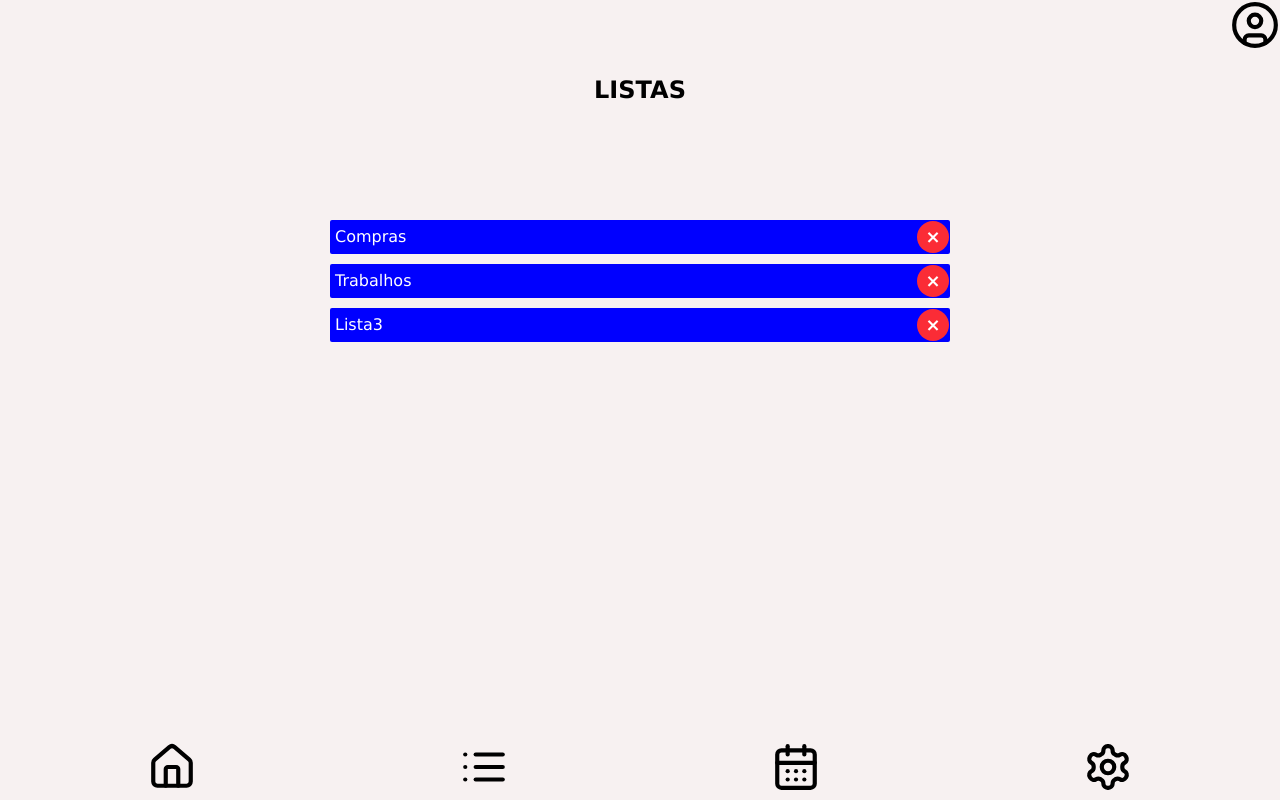
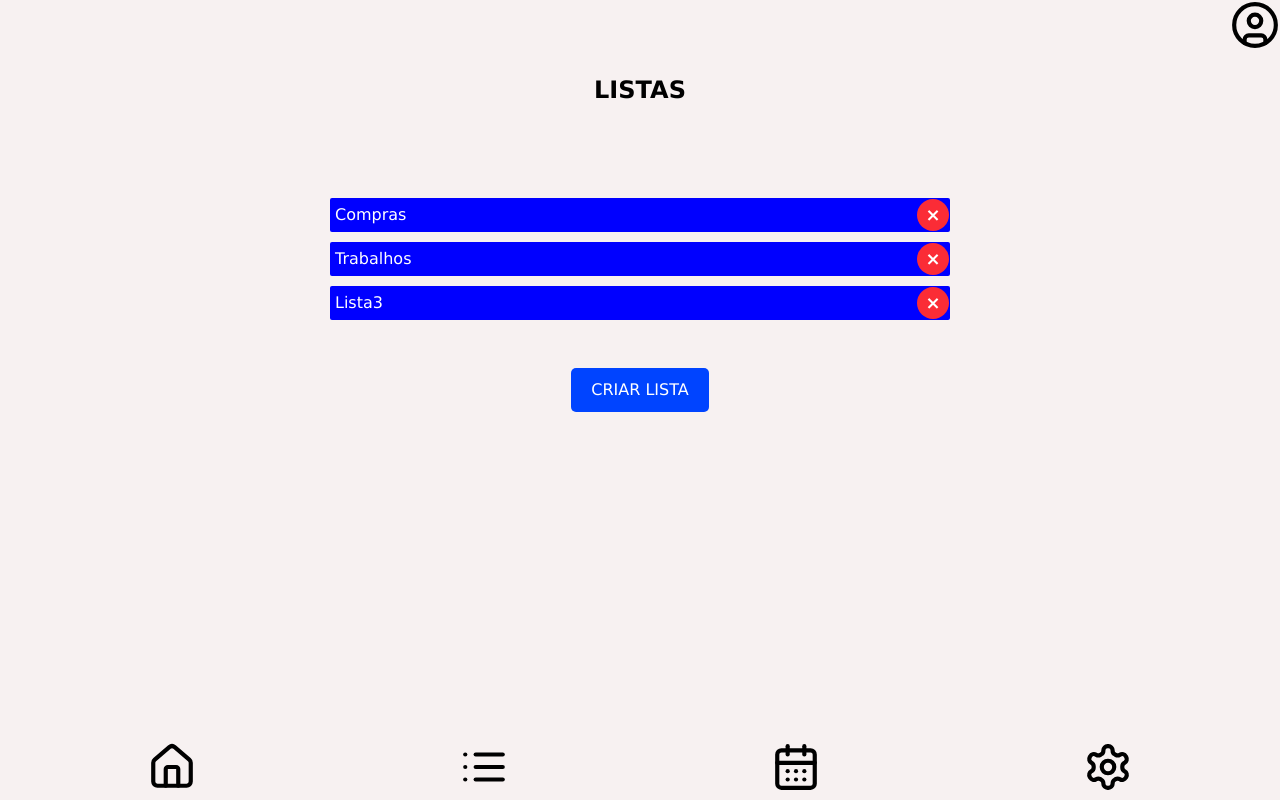
Before and after one commit to theonv/T-Pago, a Next.js app in the folder tp/: page /lists in a window 1280 px wide. Built offline with nearby package versions, Linux system fonts and the light colour scheme.

Commit message:
Button List

```diff
--- a/tp/src/app/lists/lists.css
+++ b/tp/src/app/lists/lists.css
@@ -19,7 +19,7 @@
     margin-top: 20px;
     margin-bottom: 20px;
     overflow-y: auto;
-    allign-items: center;
+
 }
 
 main {
@@ -27,6 +27,7 @@ main {
     display: flex;
     justify-content: center;
     align-items: center;
+    flex-direction: column;
 }
 .cliente {
     padding-right: 10px;
@@ -51,3 +52,21 @@ main {
     cursor: pointer;
     padding-left: 5px;
 }
+
+.criarLista {
+    display: flex;
+    justify-content: flex-end;
+}
+
+.button {
+    padding: 10px 20px;
+    background-color:var(--corPrimaria);
+    color: white;
+    border: none;
+    border-radius: 5px;
+    cursor: pointer;
+}
+
+.button:hover {
+    background-color: #0026ff;
+}
--- a/tp/src/app/lists/page.jsx
+++ b/tp/src/app/lists/page.jsx
@@ -37,6 +37,10 @@ export default function Listas() {
                         ))}
                     </ul>
                 </div>
+                <div className="criarLista">
+                    <button className="button">CRIAR LISTA</button>
+                </div>
+                <div className="icon plus-icon"></div>
             </main>
             <Footer />
         </>
```
